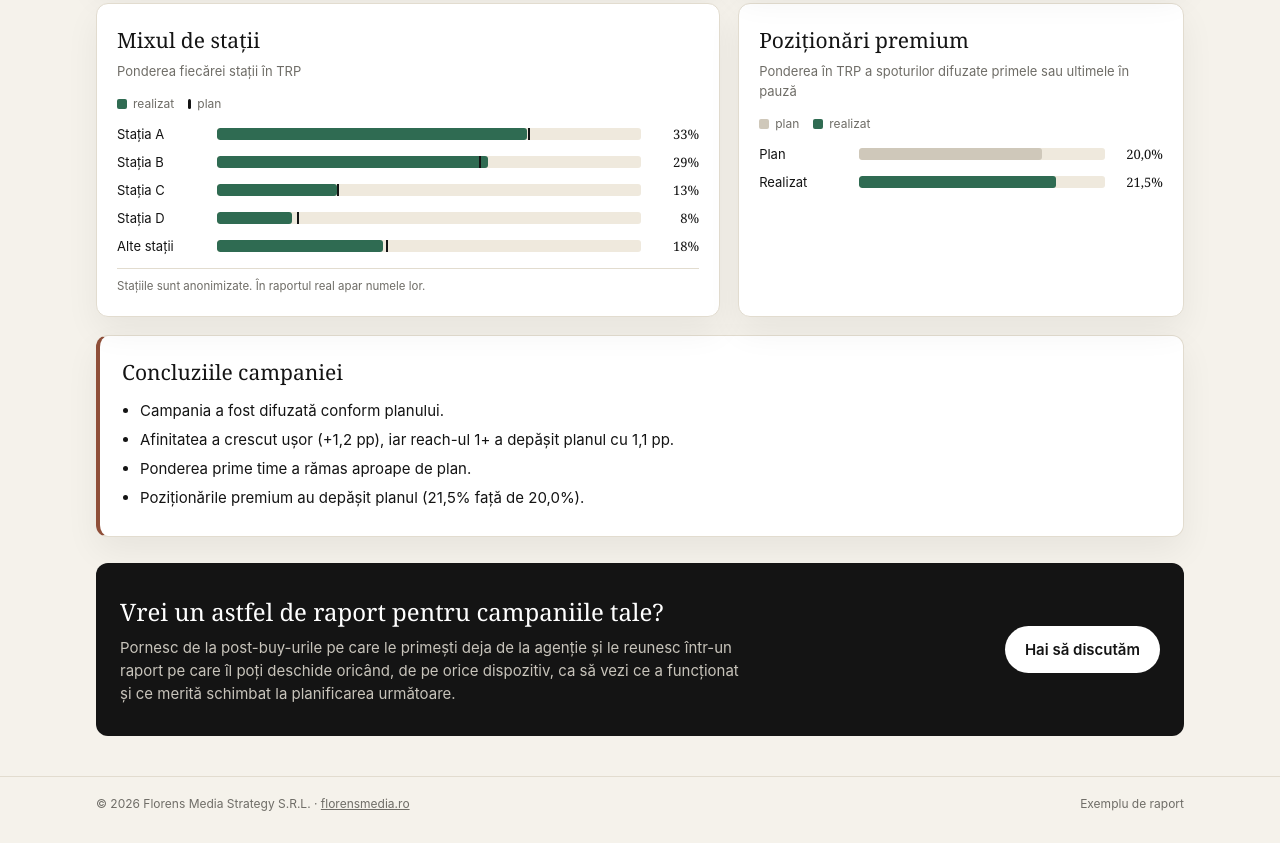
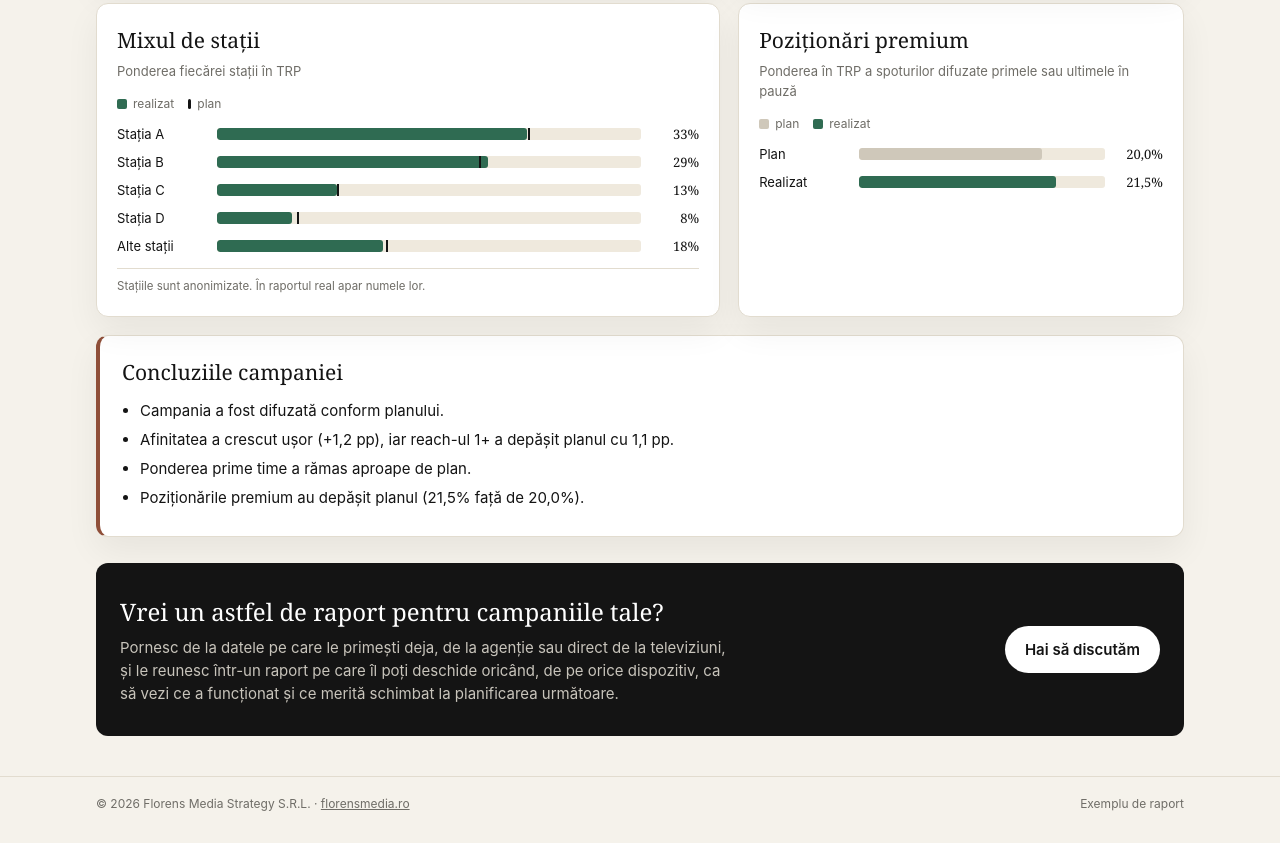
Before and after one commit to florensmedia/FlorensMedia, a plain HTML site: page florens-demo-raport-campanii.html in a window 1280 px wide. Shown: the part 4050-4893 px from the top of the page. Drawn offline with Linux system fonts and the light colour scheme.

Commit message:
Add files via upload

```diff
--- a/florens-demo-raport-campanii.html
+++ b/florens-demo-raport-campanii.html
@@ -279,7 +279,7 @@ footer .in{max-width:1120px;margin:0 auto;padding:18px 16px 30px;display:flex;ju
   <section class="cta">
     <div>
       <h3>Vrei un astfel de raport pentru campaniile tale?</h3>
-      <p>Pornesc de la post-buy-urile pe care le primești deja de la agenție și le reunesc într-un raport pe care îl poți deschide oricând, de pe orice dispozitiv, ca să vezi ce a funcționat și ce merită schimbat la planificarea următoare.</p>
+      <p>Pornesc de la datele pe care le primești deja, de la agenție sau direct de la televiziuni, și le reunesc într-un raport pe care îl poți deschide oricând, de pe orice dispozitiv, ca să vezi ce a funcționat și ce merită schimbat la planificarea următoare.</p>
     </div>
     <a class="btn" href="https://florensmedia.ro/#contact">Hai să discutăm</a>
   </section>
```
